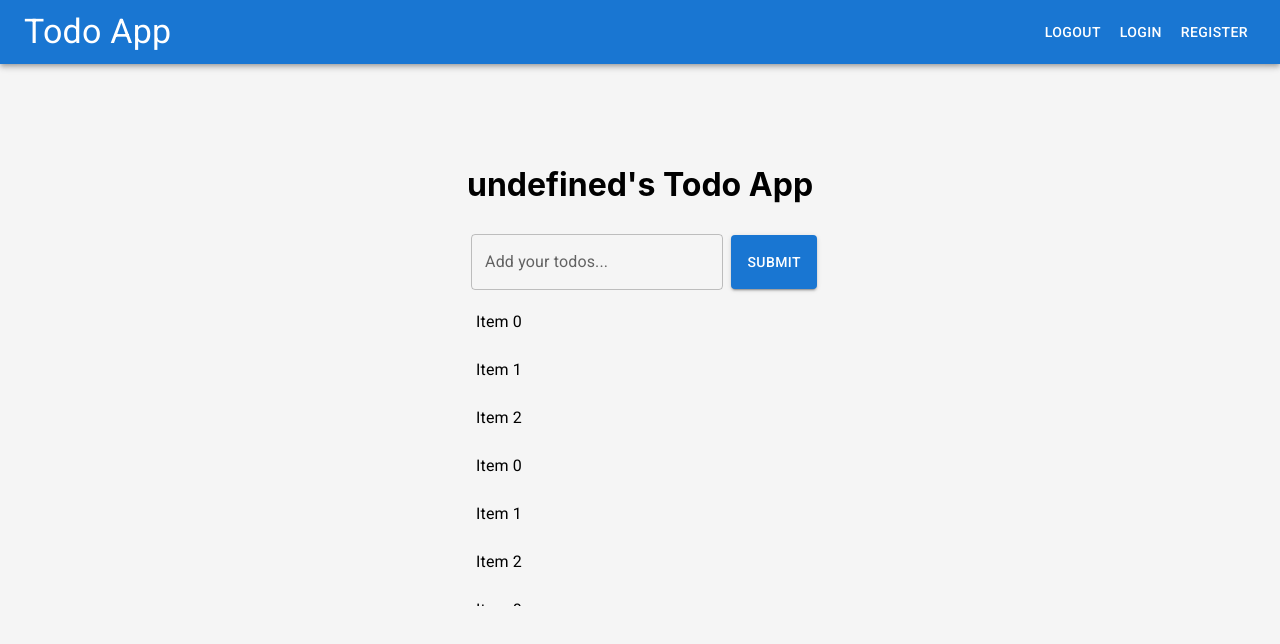
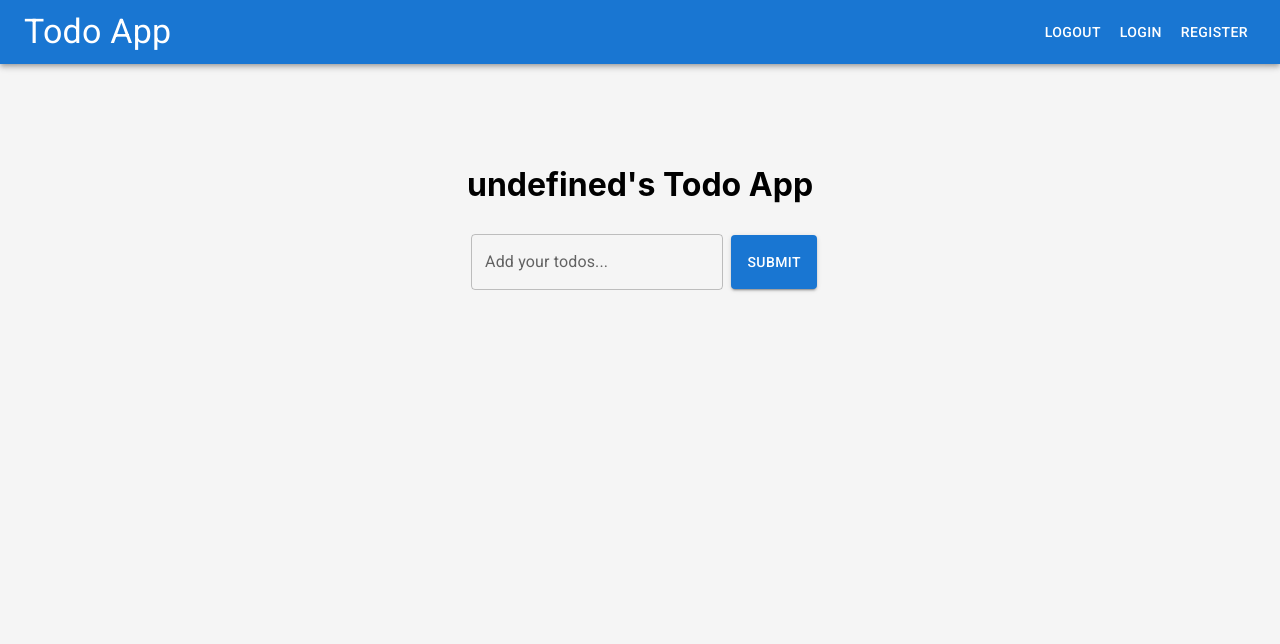
Before and after one commit to sundaram2021/mern-starters, a React (Create React App) app in the folder client/: page / in a window 1280 px wide. Shown: the top 644 px of the page. Built offline with nearby package versions, Linux system fonts and the light colour scheme; sample sign-in values are in the browser's storage.

Commit message:
modified

```diff
--- a/client/src/pages/Home.js
+++ b/client/src/pages/Home.js
@@ -3,12 +3,15 @@ import Box from "@mui/material/Box";
 import TextField from "@mui/material/TextField";
 import Stack from "@mui/material/Stack";
 import Button from "@mui/material/Button";
-import List from "@mui/material/List";
-import ListItem from "@mui/material/ListItem";
-import ListItemText from "@mui/material/ListItemText";
+// import List from "@mui/material/List";
+// import ListItem from "@mui/material/ListItem";
+// import ListItemText from "@mui/material/ListItemText";
 
 function Home() {
-  const [todo, setTodo] = useState();
+  const [todos, setTodos] = useState({
+    todo: "",
+  });
+  const [tasks, setTasks] = useState([]);
   const [name, setName] = useState();
 
   const token = localStorage.getItem("token");
@@ -37,28 +40,33 @@ function Home() {
     }
   };
 
-  console.log(todo);
+  console.log(todos.todo);
 
   const submitTodo = async () => {
     const res = await fetch("http://localhost:9090", {
       method: "POST",
-      body: JSON.stringify(todo),
+      body: JSON.stringify(todos),
       headers: {
         "Content-Type": "application/json",
+        Accept: "application/json, text/plain, */*",
       },
     });
 
     if (res.ok) {
       console.log("all ok");
-      const {savedTodo} = await res.json();
-      console.log(savedTodo);
+      const { savedTodo } = await res.json();
+      setTasks([...tasks, savedTodo]);
     }
   };
 
   useEffect(() => {
-    // console.log("useEffect...");
     HomeGet();
+    getTodos();
   });
+
+  function getTodos() {
+    tasks.map((i) => console.log(i.todo));
+  }
 
   return (
     <>
@@ -84,8 +92,8 @@ function Home() {
             label="Add your todos..."
             multiline
             maxRows={4}
-            value={todo}
-            onChange={(e) => setTodo(e.target.value)}
+            value={todos.todo}
+            onChange={(e) => setTodos({ ...todos, todo: e.target.value })}
           />
           <Stack spacing={2} direction="row" style={{ height: "54px" }}>
             <Button variant="contained" onClick={submitTodo}>
@@ -93,32 +101,12 @@ function Home() {
             </Button>
           </Stack>
         </div>
-        <List
-          sx={{
-            width: "100%",
-            maxWidth: 360,
-            bgcolor: "",
-            position: "relative",
-            overflow: "auto",
-            maxHeight: 300,
-            "& ul": { padding: 0 },
-          }}
-          subheader={<li />}
-        >
-          {[0, 1, 2, 3, 4].map((sectionId) => (
-            <li key={`section-${sectionId}`}>
-              <ul>
-                {/* <ListSubheader>{`I'm sticky ${sectionId}`}</ListSubheader> */}
-                {[0, 1, 2].map((item) => (
-                  <ListItem key={`item-${sectionId}-${item}`}>
-                    <ListItemText primary={`Item ${item}`} />
-                  </ListItem>
-                ))}
-              </ul>
-            </li>
-          ))}
-        </List>
       </Box>
+      <ul>
+        {tasks.map((item) => (
+          <li key={item.createdAt}>{item.todo}</li>
+        ))}
+      </ul>
     </>
   );
 }
```
